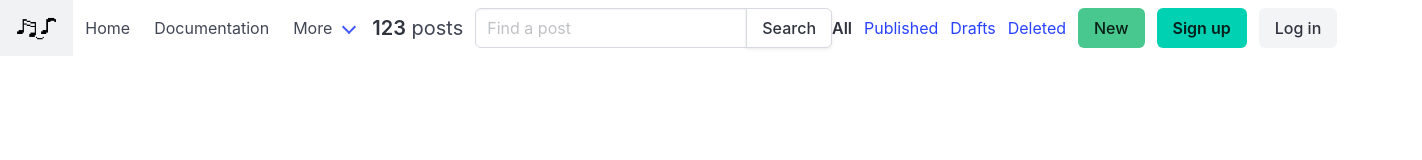
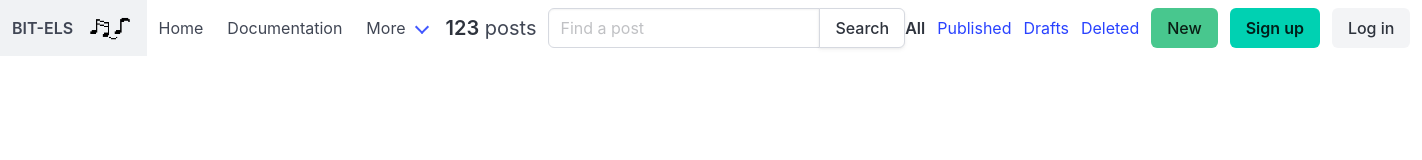
Before and after one commit to ValentinF27/Los-Bit-els-FIUBA, a plain HTML site: page Frontend/index.html in a window 1280 px wide. Shown: the whole page, 1422 px wide, since content can reach past the window. Drawn offline with nearby package versions, Linux system fonts and the light colour scheme.

Commit message:
Se agregó título a Navbar.

```diff
--- a/Frontend/index.html
+++ b/Frontend/index.html
@@ -16,9 +16,12 @@
 
   <!-- Navbar -->
   <nav class="navbar" role="navigation" aria-label="main navigation">
-    <!-- Navbar logo -->
     <div class="navbar-brand">
+      <!-- Link a Home -->
       <a class="navbar-item" href="./index.html">
+        <!-- Navbar Título -->
+        <h1><strong>BIT-ELS</strong></h1>
+        <!-- Navbar logo -->
         <img src="./Imagenes/logo.png"
         alt="Logo del sitio web (notas musicales)">
       </a>
```
